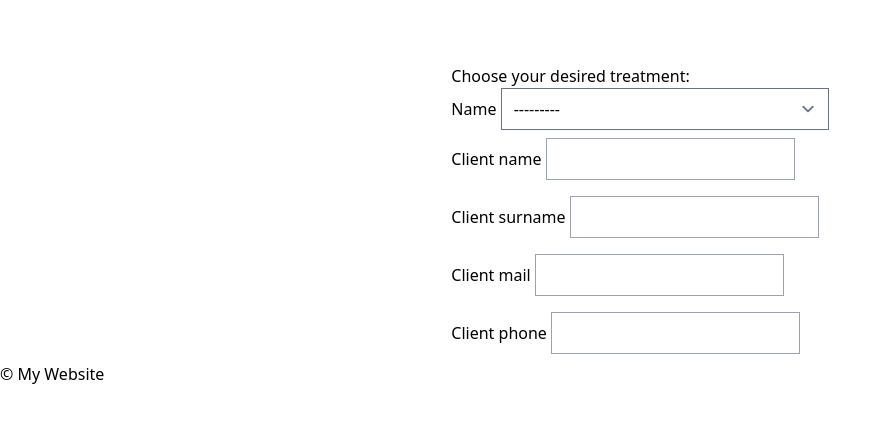
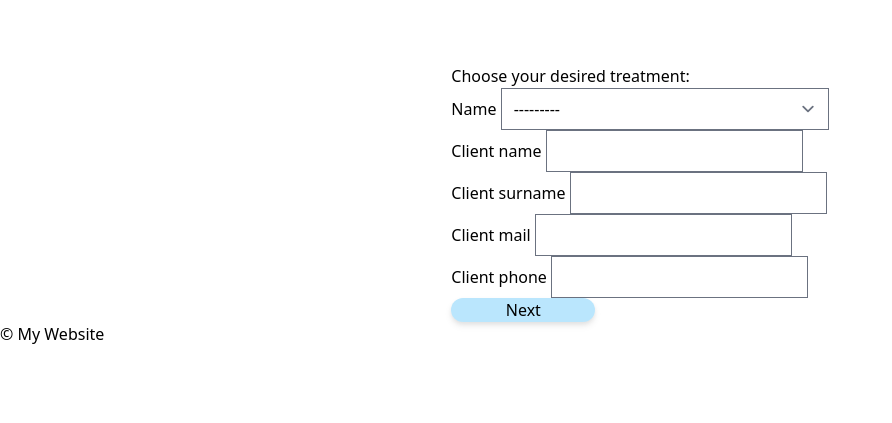
Before and after one commit to derwaro/bukar, a Django app: page /appointment/choose_treatments/ in a window 1280 px wide. Shown: the part 72-495 px from the top of the page, without its empty margins (0-892 px from the left). Run offline with Django 4.2, Linux system fonts and the light colour scheme; data comes from the database, SQL or seed files in the repository.

Commit message:
form styling

```diff
--- a/appointment/static/css/output.css
+++ b/appointment/static/css/output.css
@@ -799,12 +799,24 @@ select {
   display: none;
 }
 
+.w-72 {
+  width: 18rem;
+}
+
+.w-36 {
+  width: 9rem;
+}
+
 .border-collapse {
   border-collapse: collapse;
 }
 
 .transform {
   transform: translate(var(--tw-translate-x), var(--tw-translate-y)) rotate(var(--tw-rotate)) skewX(var(--tw-skew-x)) skewY(var(--tw-skew-y)) scaleX(var(--tw-scale-x)) scaleY(var(--tw-scale-y));
+}
+
+.cursor-pointer {
+  cursor: pointer;
 }
 
 .grid-cols-8 {
@@ -819,8 +831,16 @@ select {
   justify-content: center;
 }
 
+.rounded-full {
+  border-radius: 9999px;
+}
+
 .border {
   border-width: 1px;
+}
+
+.border-0 {
+  border-width: 0px;
 }
 
 .border-gray-400 {
@@ -838,14 +858,72 @@ select {
   background-color: rgb(252 165 165 / var(--tw-bg-opacity));
 }
 
+.bg-sky-200 {
+  --tw-bg-opacity: 1;
+  background-color: rgb(186 230 253 / var(--tw-bg-opacity));
+}
+
+.bg-blue-500 {
+  --tw-bg-opacity: 1;
+  background-color: rgb(59 130 246 / var(--tw-bg-opacity));
+}
+
 .p-2 {
   padding: 0.5rem;
+}
+
+.px-4 {
+  padding-left: 1rem;
+  padding-right: 1rem;
+}
+
+.py-2 {
+  padding-top: 0.5rem;
+  padding-bottom: 0.5rem;
+}
+
+.font-bold {
+  font-weight: 700;
+}
+
+.text-white {
+  --tw-text-opacity: 1;
+  color: rgb(255 255 255 / var(--tw-text-opacity));
+}
+
+.drop-shadow-md {
+  --tw-drop-shadow: drop-shadow(0 4px 3px rgb(0 0 0 / 0.07)) drop-shadow(0 2px 2px rgb(0 0 0 / 0.06));
+  filter: var(--tw-blur) var(--tw-brightness) var(--tw-contrast) var(--tw-grayscale) var(--tw-hue-rotate) var(--tw-invert) var(--tw-saturate) var(--tw-sepia) var(--tw-drop-shadow);
 }
 
 .filter {
   filter: var(--tw-blur) var(--tw-brightness) var(--tw-contrast) var(--tw-grayscale) var(--tw-hue-rotate) var(--tw-invert) var(--tw-saturate) var(--tw-sepia) var(--tw-drop-shadow);
 }
 
+.duration-300 {
+  transition-duration: 300ms;
+}
+
 .ease-in-out {
   transition-timing-function: cubic-bezier(0.4, 0, 0.2, 1);
 }
+
+.hover\:bg-sky-400:hover {
+  --tw-bg-opacity: 1;
+  background-color: rgb(56 189 248 / var(--tw-bg-opacity));
+}
+
+.hover\:bg-blue-700:hover {
+  --tw-bg-opacity: 1;
+  background-color: rgb(29 78 216 / var(--tw-bg-opacity));
+}
+
+.hover\:bg-sky-200:hover {
+  --tw-bg-opacity: 1;
+  background-color: rgb(186 230 253 / var(--tw-bg-opacity));
+}
+
+.focus\:bg-amber-300:focus {
+  --tw-bg-opacity: 1;
+  background-color: rgb(252 211 77 / var(--tw-bg-opacity));
+}
--- a/appointment/templates/appointment/choose_treatments.html
+++ b/appointment/templates/appointment/choose_treatments.html
@@ -13,23 +13,25 @@
         {% csrf_token %}
 
         <label for="{{ form.name.id_for_label }}">{{ form.name.label }}</label>
-        {{ form.name|addclass:"" }} {{ form.name.errors }} <br>
+        {{ form.name|addclass:"border-0 cursor-pointer rounded-full drop-shadow-md bg-sky-200 w-72 duration-300 hover:bg-sky-400 focus:bg-amber-300" }} {{ form.name.errors }} <br>
 
         <label for="{{ form.client_name.id_for_label }}">{{ form.client_name.label }}</label>
-        <input type="text" name="{{ form.client_name.name }}" id="{{ form.client_name.id_for_label }}" class="border border-gray-400 p-2 my-2">
+        {{ form.client_name|addclass:"border border-gray-400 rounded-full p-2 my-2"}}
         {{ form.client_name.errors }} <br>
 
         <label for="{{ form.client_surname.id_for_label }}">{{ form.client_surname.label }}</label>
-        <input type="text" name="{{ form.client_surname.name }}" id="{{ form.client_surname.id_for_label }}" class="border border-gray-400 p-2 my-2">
+        {{ form.client_surname|addclass:"border border-gray-400 rounded-full p-2 my-2"}}
         {{ form.client_surname.errors }} <br>
 
         <label for="{{ form.client_mail.id_for_label }}">{{ form.client_mail.label }}</label>
-        <input type="email" name="{{ form.client_mail.name }}" id="{{ form.client_mail.id_for_label }}" class="border border-gray-400 p-2 my-2">
+        {{ form.client_mail|addclass:"border border-gray-400 rounded-full p-2 my-2"}}
         {{ form.client_mail.errors }} <br>
 
         <label for="{{ form.client_phone.id_for_label }}">{{ form.client_phone.label }}</label>
-        <input type="tel" name="{{ form.client_phone.name }}" id="{{ form.client_phone.id_for_label }}" class="border border-gray-400 p-2 my-2">
+        {{ form.client_phone|addclass:"border border-gray-400 rounded-full p-2 my-2"}}
         {{ form.client_phone.errors }} <br>
+
+        <input type="submit" class="border-0 cursor-pointer rounded-full drop-shadow-md bg-sky-200 w-36 duration-300 hover:bg-sky-400 focus:bg-amber-300" value="Next">
 
       </form>
     </div>
```
